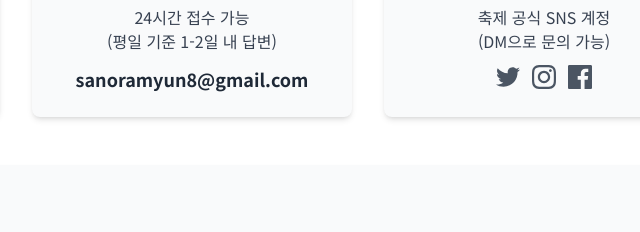
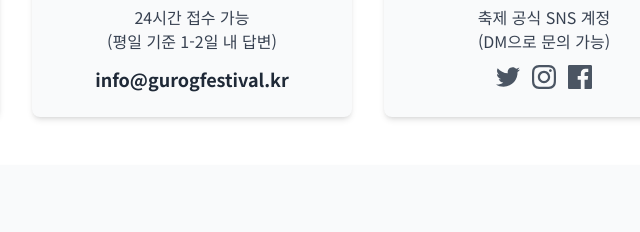
Before and after one commit to yonghwan1106/guro_gfestival, a plain HTML site: page contact.html in a window 1280 px wide. Shown: the part 568-800 px from the top of the page, 448-1088 px from the left. Drawn offline with nearby package versions, Linux system fonts and the light colour scheme.

Commit message:
Add files via upload

```diff
--- a/contact.html
+++ b/contact.html
@@ -139,7 +139,7 @@
                             24시간 접수 가능<br>
                             (평일 기준 1-2일 내 답변)
                         </p>
-                        <a href="mailto:info@gurogfestival.kr" class="text-primary-600 font-bold text-lg hover:text-primary-800">sanoramyun8@gmail.com</a>
+                        <a href="mailto:info@gurogfestival.kr" class="text-primary-600 font-bold text-lg hover:text-primary-800">info@gurogfestival.kr</a>
                     </div>
 
                     <div class="bg-gray-50 p-6 rounded-lg shadow-md text-center">
```
